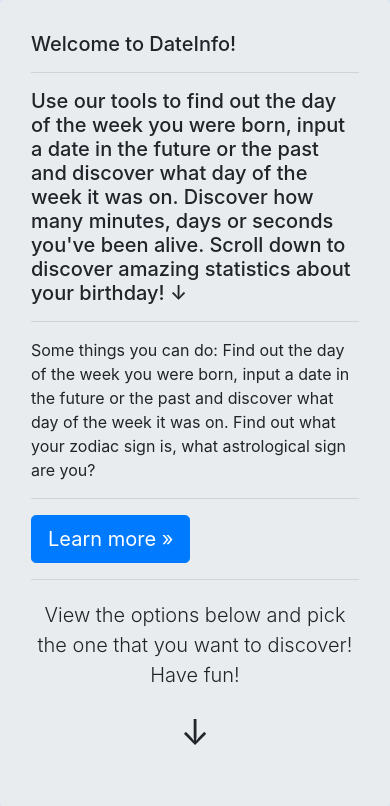
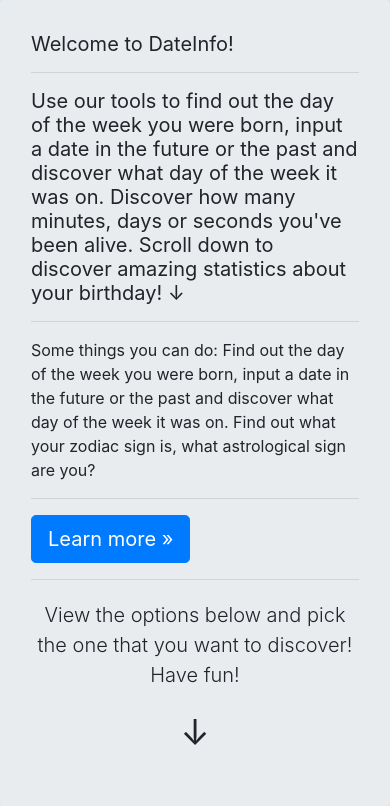
Before and after one commit to PaulMcPython18/dateinfo, a Flask app: page / in a window 390 px wide. Shown: the part 56-862 px from the top of the page. Run offline with Flask 2, Linux system fonts and the light colour scheme; some libraries are stand-ins or nearby versions.

Commit message:
Update index.html

```diff
--- a/templates/index.html
+++ b/templates/index.html
@@ -13,20 +13,22 @@
 <style>
     .DateInfoIntro {
         font-size: 30px;
+        font-weight: normal;
     }
     .otherleadintro {
         font-size: 23px;
         margin-top: 1em;
-
+        font-weight: normal;
     }
     @media (max-width: 750px) {
     .DateInfoIntro {
         font-size: 20px;
+        font-weight: normal;
     }
     .otherleadintro {
         font-size: 18px;
         margin-top: 1em;
-
+        font-weight: normal;
         }
 
     }
```
